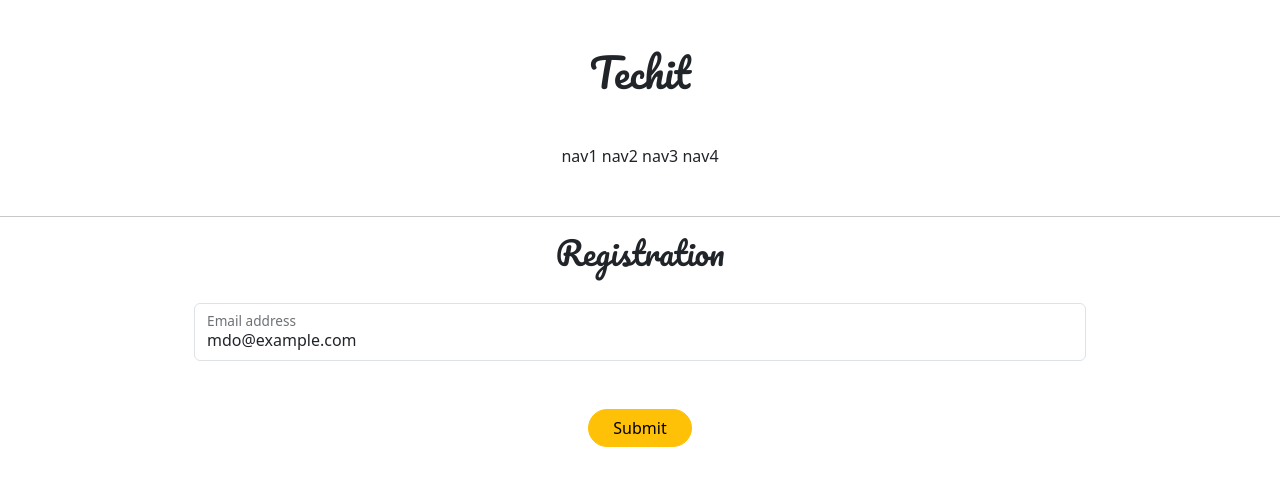
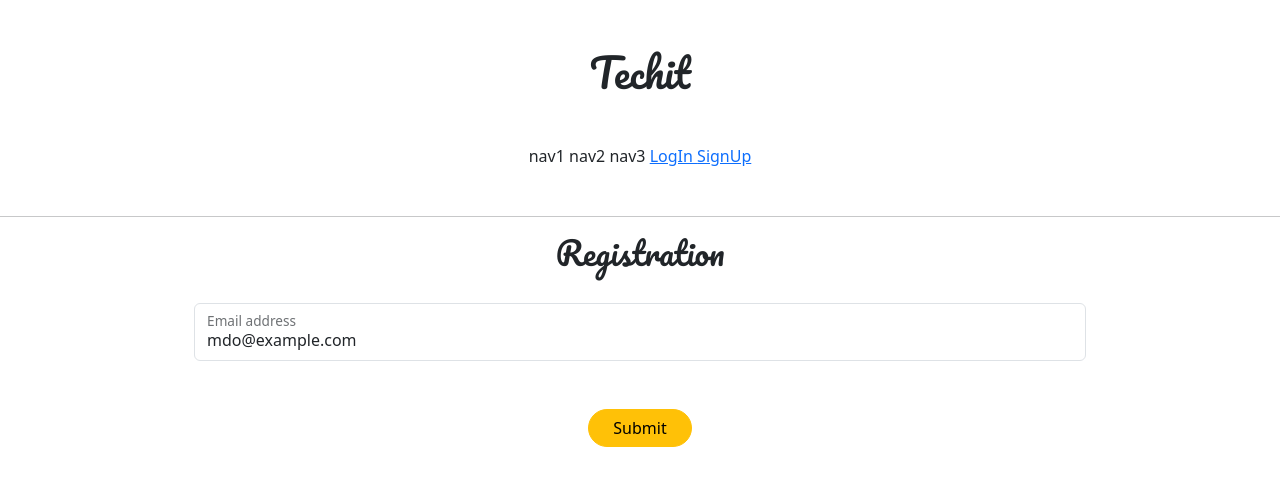
Before and after one commit to noeul1114/techit, a Django app: page /accounts/hello_world/ in a window 1280 px wide. Shown: the top 494 px of the page. Run offline with Django 4.2, Linux system fonts and the light colour scheme; some libraries are stand-ins or nearby versions.

Commit message:
login template update

```diff
--- a/accountapp/urls.py
+++ b/accountapp/urls.py
@@ -1,6 +1,6 @@
 from django.urls import path
 
-from accountapp.views import hello_world, AccountCreateView, AccountLoginView
+from accountapp.views import hello_world, AccountCreateView, AccountLoginView, AccountLogoutView
 
 app_name = "accountapp"
 
@@ -9,4 +9,5 @@ urlpatterns = [
 
     path("create/", AccountCreateView.as_view(), name="create"),
     path("login/", AccountLoginView.as_view(), name="login"),
+    path("logout/", AccountLogoutView.as_view(), name="logout"),
 ]
--- a/accountapp/views.py
+++ b/accountapp/views.py
@@ -1,6 +1,6 @@
 from django.contrib.auth.forms import UserCreationForm
 from django.contrib.auth.models import User
-from django.contrib.auth.views import LoginView
+from django.contrib.auth.views import LoginView, LogoutView
 from django.http import HttpResponse, HttpResponseRedirect
 from django.shortcuts import render
 
@@ -40,3 +40,7 @@ class AccountCreateView(CreateView):
 
 class AccountLoginView(LoginView):
     template_name = "accountapp/login.html"
+
+
+class AccountLogoutView(LogoutView):
+    pass
--- a/templates/header.html
+++ b/templates/header.html
@@ -9,6 +9,23 @@
         <span>nav1</span>
         <span>nav2</span>
         <span>nav3</span>
-        <span>nav4</span>
+        {% if user.is_authenticated %}
+        <span>
+            <a href="{% url 'accountapp:logout' %}">
+                Logout
+            </a>
+        </span>
+        {% else %}
+        <span>
+            <a href="{% url 'accountapp:login' %}">
+                LogIn
+            </a>
+        </span>
+        <span>
+            <a href="{% url 'accountapp:create' %}">
+                SignUp
+            </a>
+        </span>
+        {% endif %}
     </div>
 </div>
```
